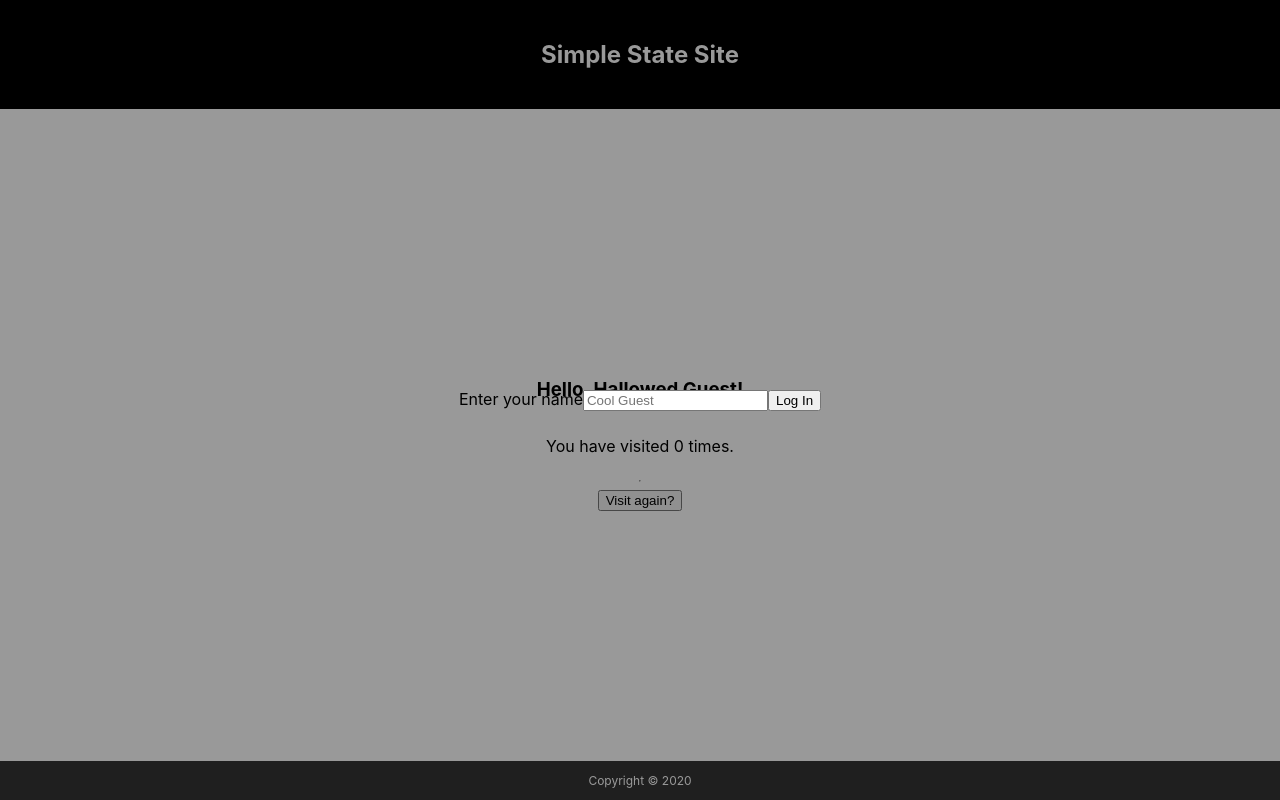
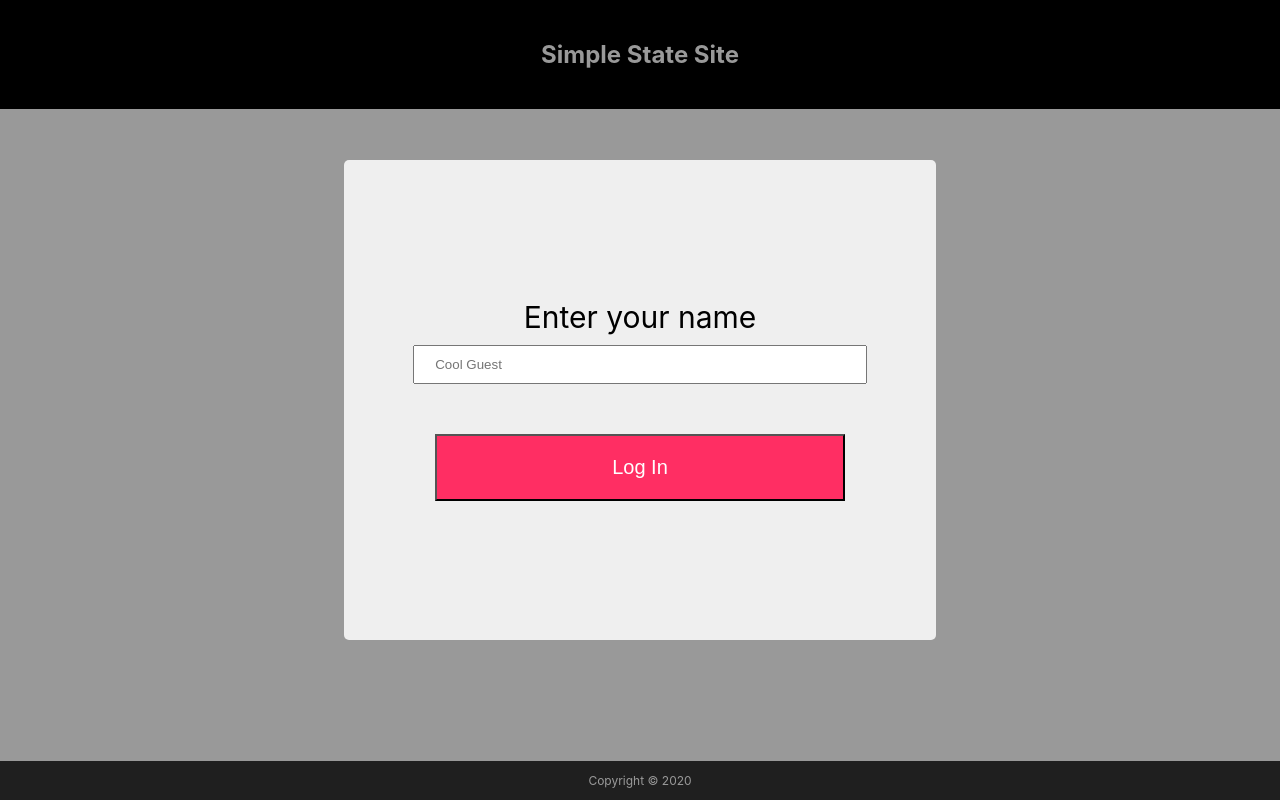
Before and after one commit to bluestormcreative/jsforwp-react-bootcamp, a React (Create React App) app in the folder week3/simple-state-site/: page / in a window 1280 px wide. Built offline with nearby package versions, Linux system fonts and the light colour scheme.

Commit message:
Styles for form

```diff
--- a/week3/simple-state-site/src/components/Form/form.css
+++ b/week3/simple-state-site/src/components/Form/form.css
@@ -0,0 +1,32 @@
+.form {
+	background-color: #efefef;
+	border-radius: 5px;
+	color: black;
+	display: flex;
+	flex-direction: column;
+	height: 50vh;
+	justify-content: center;
+	padding: 40px;
+	width: 40%;
+}
+
+.form label {
+	font-size: 30px;
+}
+.form input {
+	margin: 10px auto 50px;
+	padding: 10px 20px;
+	width: 80%;
+}
+
+.form button {
+	align-items: center;
+	background-color: #ff2e63;
+	color: white;
+	display: flex;
+	font-size: 20px;
+	justify-content: center;
+	margin: 0 auto;
+	padding: 20px;
+	width: 80%;
+}
--- a/week3/simple-state-site/src/components/Form/index.js
+++ b/week3/simple-state-site/src/components/Form/index.js
@@ -1,4 +1,5 @@
 import React from 'react';
+import './form.css';
 
 export default class Form extends React.Component {
 	render() {
```
